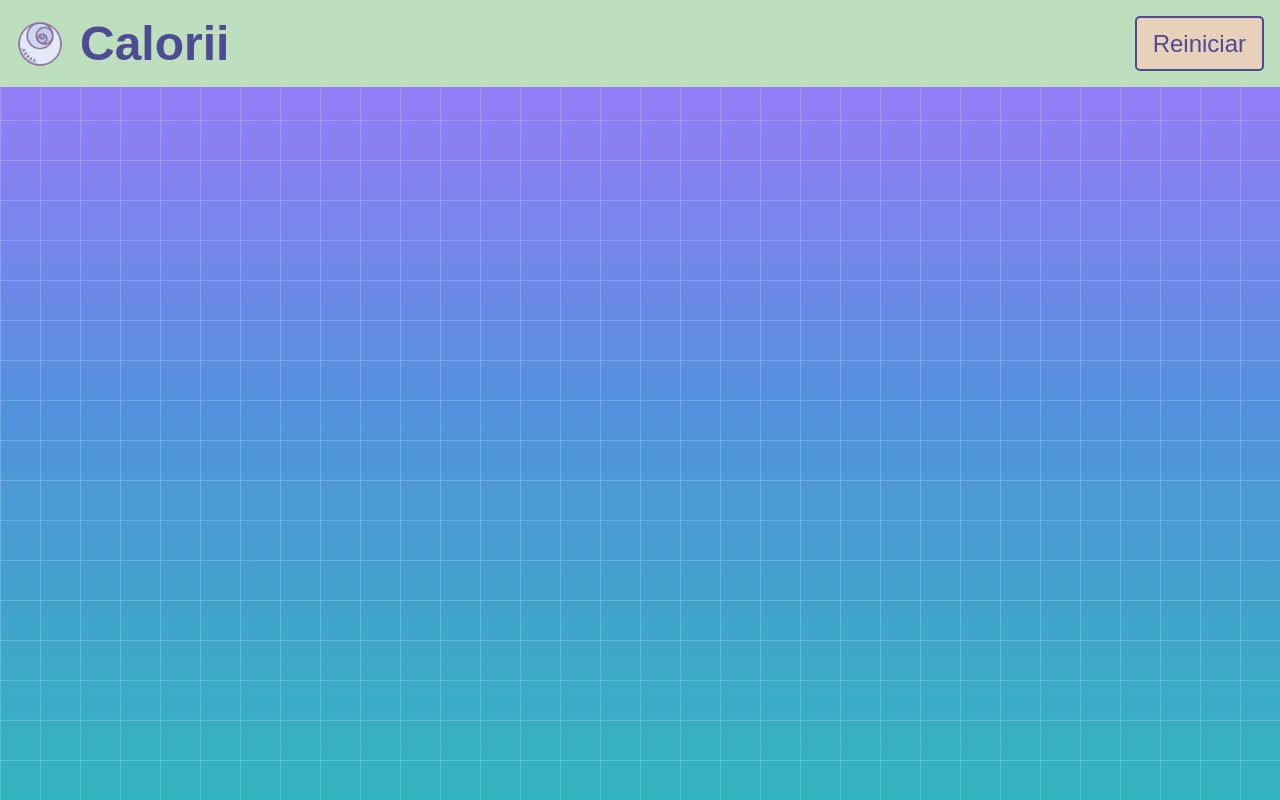
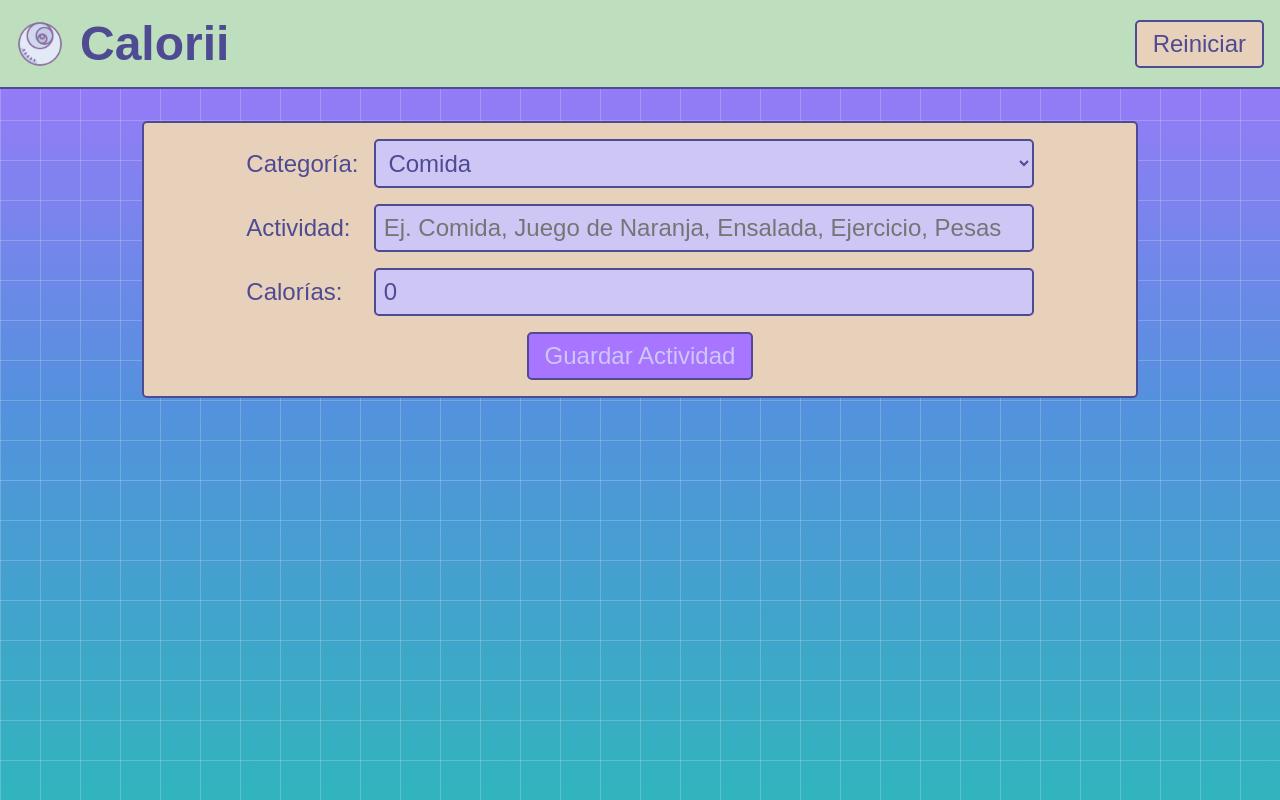
Before and after one commit to Pythonesa/calorii, a React (Vite) app: page / in a window 1280 px wide. Built offline with nearby package versions, Linux system fonts and the light colour scheme; a web font is replaced by a local one.

Commit message:
💄 add activities register form

```diff
--- a/src/App.tsx
+++ b/src/App.tsx
@@ -1,5 +1,4 @@
 function App() {
-
   return (
     <>
       <header>
@@ -7,10 +6,50 @@ function App() {
           <img src="assets/img/favicon.png" alt="Calorii" />
           <h1>Calorii</h1>
         </div>
-        <button id="reset" type="button">Reiniciar</button>
+        <button id="reset" type="button">
+          Reiniciar
+        </button>
       </header>
+      <main>
+        <section id="form">
+          <form>
+            <div className="formline">
+              <label htmlFor="category">Categoría:</label>
+              <select name="category" id="category">
+                <option value="comida">Comida</option>
+                <option value="ejercicio">Ejercicio</option>
+              </select>
+            </div>
+            <div className="formline">
+              <label htmlFor="activity">Actividad:</label>
+              <input
+                type="text"
+                name="activity"
+                id="activity"
+                placeholder="Ej. Comida, Juego de Naranja, Ensalada, Ejercicio, Pesas"
+              />
+            </div>
+            <div className="formline">
+              <label htmlFor="calories">Calorías:</label>
+              <input
+                type="number"
+                name="calories"
+                id="calories"
+                defaultValue="0"
+                min="0"
+                step="1"
+              />
+            </div>
+            <div id="buttons">
+              <button type="submit" id="saveActivity">
+                Guardar Actividad
+              </button>
+            </div>
+          </form>
+        </section>
+      </main>
     </>
-  )
+  );
 }
 
-export default App
+export default App;
--- a/src/index.css
+++ b/src/index.css
@@ -1,5 +1,5 @@
 @font-face {
-  font-family: 'SourGummy';
+  font-family: "SourGummy";
   src: url("./assets/fonts/SourGummy-VariableFont_wdth,wght.ttf");
 }
 
@@ -34,8 +34,7 @@ body {
   right: 0;
   bottom: 0;
   pointer-events: none;
-  background:
-    linear-gradient(to right, #fff3 1px, transparent 1px),
+  background: linear-gradient(to right, #fff3 1px, transparent 1px),
     linear-gradient(to bottom, #fff3 1px, transparent 1px);
   background-size: 40px 40px;
   background-repeat: repeat, repeat;
@@ -44,8 +43,10 @@ body {
 header {
   display: flex;
   justify-content: space-between;
+  align-items: center;
   padding: 1rem;
   background-color: var(--green);
+  border-bottom: 0.15rem solid var(--dark-violet);
 }
 
 #logo {
@@ -84,3 +85,87 @@ header {
 #reset:active {
   background-color: var(--pink);
 }
+
+main {
+  display: flex;
+  justify-content: center;
+  align-items: center;
+  padding-top: 2rem;
+}
+
+#form {
+  display: flex;
+  flex-direction: column;
+  align-items: center;
+  justify-content: center;
+  gap: 1rem;
+  padding: 1rem;
+  border: 0.15rem solid var(--dark-violet);
+  border-radius: 5px;
+  background-color: var(--yellow);
+  color: var(--dark-violet);
+  font-family: "SourGummy", sans-serif;
+  font-size: 1.5rem;
+  width: 60rem;
+  margin: 0 1rem;
+  pointer-events: all;
+}
+
+.formline {
+  display: flex;
+  align-items: center;
+  justify-content: space-between;
+  gap: 1rem;
+  margin-bottom: 1rem;
+}
+
+.formline label {
+  text-align: right;
+}
+
+#form input,
+#form select {
+  padding: 0.5rem;
+  border: 0.15rem solid var(--dark-violet);
+  border-radius: 5px;
+  background-color: var(--light-violet);
+  color: var(--dark-violet);
+  font-family: "SourGummy", sans-serif;
+  font-size: 1.5rem;
+}
+
+#form input {
+  width: 40rem;
+}
+
+#form select {
+  width: 41.2rem;
+}
+
+#form button {
+  padding: 0.5rem 1rem;
+  border: 0.15rem solid var(--dark-violet);
+  border-radius: 5px;
+  background-color: var(--violet);
+  color: var(--light-violet);
+  font-family: "SourGummy", sans-serif;
+  font-size: 1.5rem;
+  cursor: pointer;
+  pointer-events: all;
+}
+
+#form button:hover {
+  background-color: var(--green);
+  color: var(--dark-violet);
+}
+
+#form button:active {
+  background-color: var(--pink);
+}
+
+#buttons {
+  display: flex;
+  align-items: center;
+  justify-content: center;
+  gap: 1rem;
+}
```
